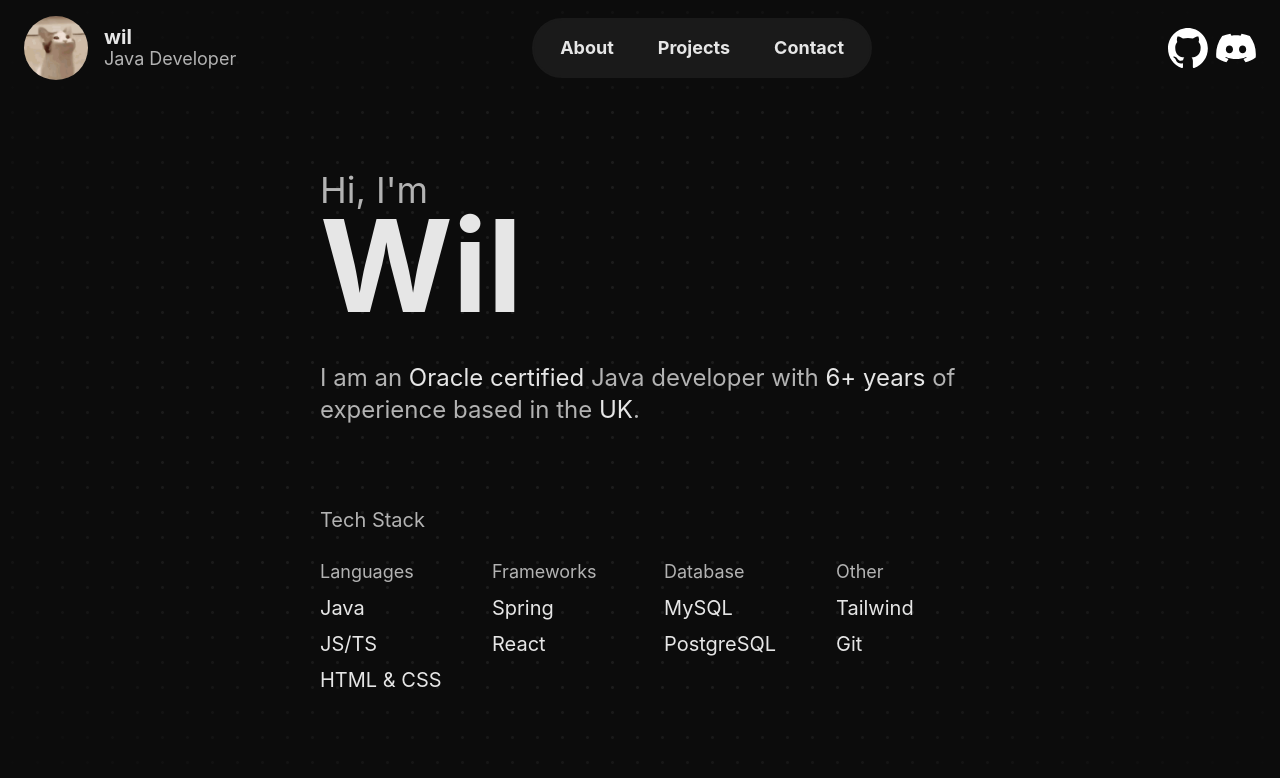
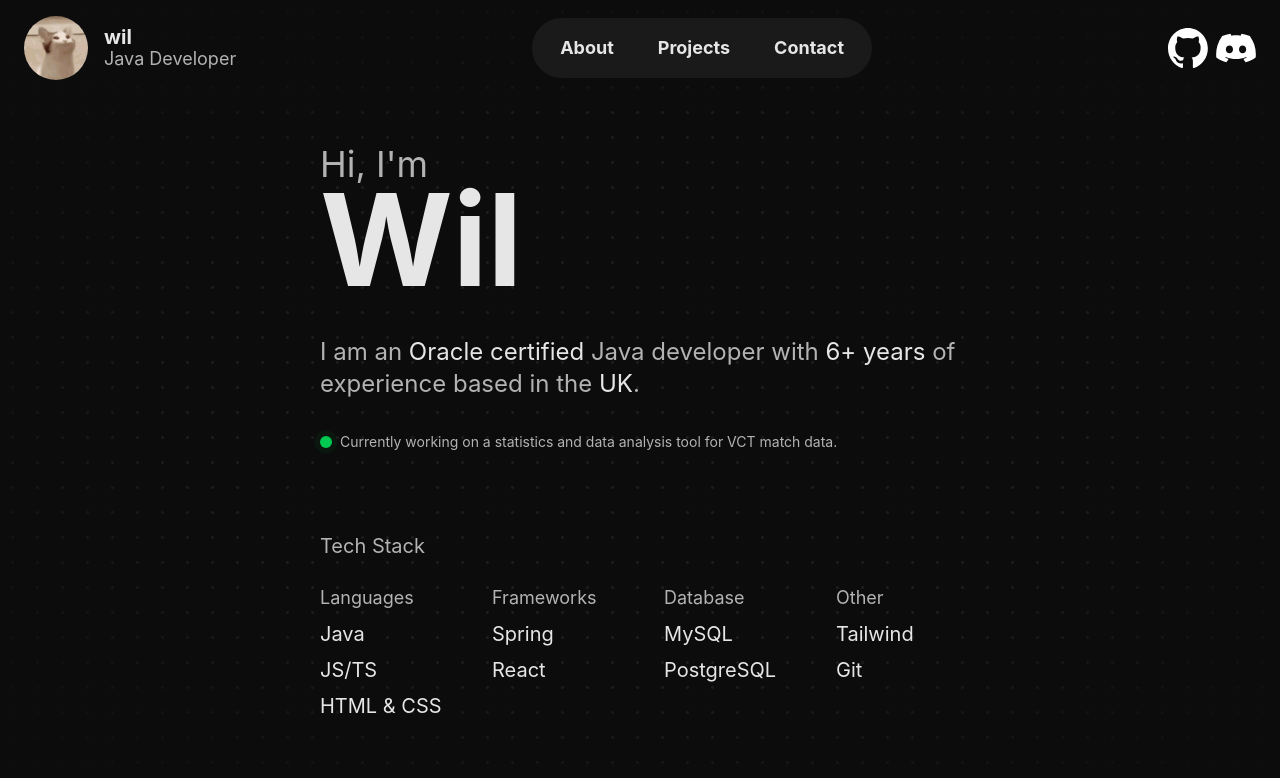
Before and after one commit to xWil/wil.gg-v2, a React (Vite) app: page / in a window 1280 px wide. Shown: the top 778 px of the page. Built offline with nearby package versions, Linux system fonts and the light colour scheme.

Commit message:
Added a current project indicator

```diff
--- /dev/null
+++ b/src/components/home/bio/CurrentProject.tsx
@@ -0,0 +1,19 @@
+import {useRef} from "react";
+import {observeVisible} from "../../../ObserveVisibleHook.tsx";
+
+function CurrentProject() {
+    const proj = useRef<HTMLDivElement>(null);
+    const isProjVisible: boolean = observeVisible(proj);
+
+    return (
+        <div ref={proj} className={`flex items-center gap-2 transition-all duration-1000 ${isProjVisible ? "" : "-translate-x-10 opacity-0"}`}>
+            <div className="relative flex h-3 w-3">
+                <span className="animate-ping absolute inline-flex h-full w-full rounded-full bg-green-500 opacity-75"/>
+                <span className="relative inline-flex rounded-full h-3 w-3 bg-green-500"/>
+            </div>
+            <span className="text-text-secondary text-xs md:text-sm">Currently working on a statistics and data analysis tool for VCT match data.</span>
+        </div>
+    )
+}
+
+export default CurrentProject;
--- a/src/components/home/bio/Details.tsx
+++ b/src/components/home/bio/Details.tsx
@@ -1,9 +1,11 @@
 import Info from "./Info.tsx";
+import CurrentProject from "./CurrentProject.tsx";
 
 function Details() {
     return (
-        <div className="w-full flex flex-col">
+        <div className="w-full flex flex-col gap-8">
             <Info/>
+            <CurrentProject/>
         </div>
     )
 }
```
